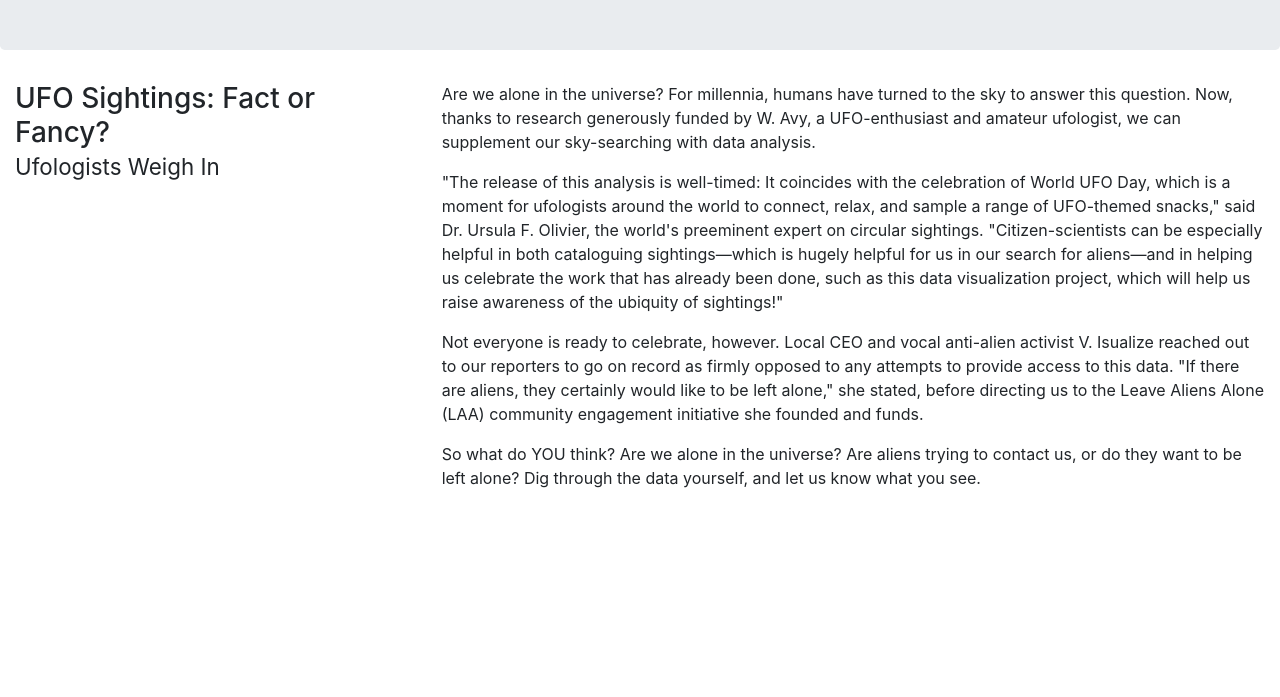
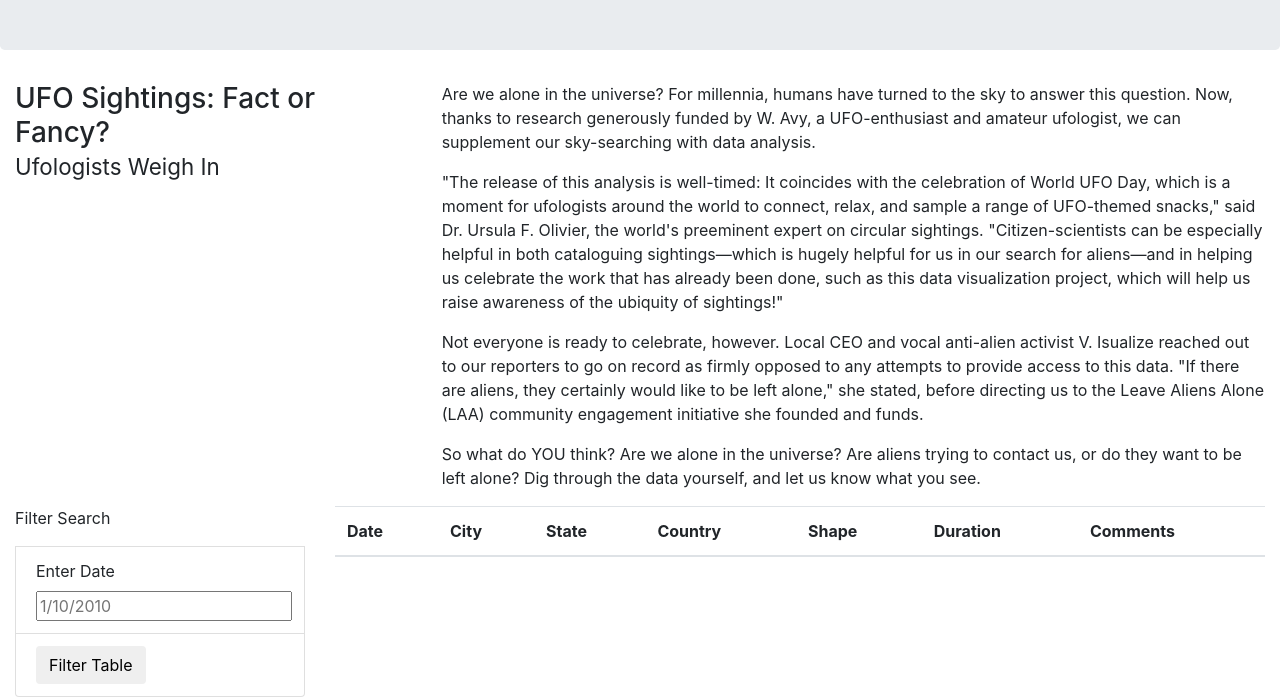
Before and after one commit to miwermi/UFOs, a plain HTML site: page index.html in a window 1280 px wide. Shown: the part 190-887 px from the top of the page. Before the commit the page ends 800 px from the top, so only its background shows below. Drawn offline with nearby package versions, Linux system fonts and the light colour scheme.

Commit message:
Updating HTML file

```diff
--- a/index.html
+++ b/index.html
@@ -42,5 +42,41 @@
                 </div>
             </div>
         </div>
+
+        <div class="container-fluid">
+            <div class="row">
+              <div class="col-md-3">
+                <form>
+                    <p>Filter Search</p>
+                    <ul class="list-group"></ul>
+                        <li class="list-group-item">
+                            <label for="date">Enter Date</label>
+                            <input type="text" placeholder="1/10/2010" id="datetime" />
+                        </li>
+                        <li class="list-group-item">
+                            <button id="filter-btn" type="button" class="btn btn-default">Filter Table</button>
+                        </li>
+                     </ul>
+                  </form>
+              </div>
+              <div class="col-md-9">
+                <table class="table table-striped">
+                    <thead>
+                      <tr>
+                        <th>Date</th>
+                        <th>City</th>
+                        <th>State</th>
+                        <th>Country</th>
+                        <th>Shape</th>
+                        <th>Duration</th>
+                        <th>Comments</th>
+                      </tr>
+                    </thead>
+                    <tbody></tbody>
+                  </table>
+              </div>
+            </div>
+        </div>
+    </div>
 </body>
 </html>
```
